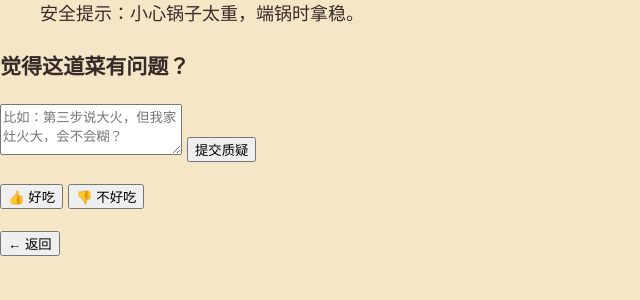
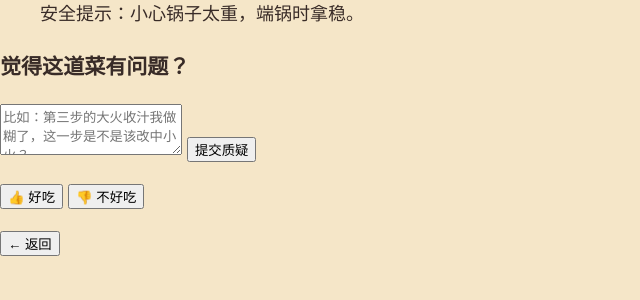
Before and after one commit to wingchunchen-ai/wenchu, a Flask app: page /recipe/1 in a window 1280 px wide. Shown: the part 2253-2553 px from the top of the page, without its empty margins (0-640 px from the left). Run offline with Flask 3, Linux system fonts and the light colour scheme; data comes from the database, SQL or seed files in the repository.

Commit message:
改质疑例子

```diff
--- a/templates/recipe_detail.html
+++ b/templates/recipe_detail.html
@@ -40,7 +40,7 @@
 <form action="/question" method="post">
   <input type="hidden" name="recipe_id" value="{{ recipe['id'] }}">
   <!-- 质疑内容输入框 -->
-  <textarea name="question_text" rows="3" placeholder="比如：第三步说大火，但我家灶火大，会不会糊？" required></textarea>
+  <textarea name="question_text" rows="3" placeholder="比如：第三步的大火收汁我做糊了，这一步是不是该改中小火？" required></textarea>
   <!-- 提交按钮：点一下就把表单数据发到 /question -->
   <button type="submit">提交质疑</button>
 </form>
```
